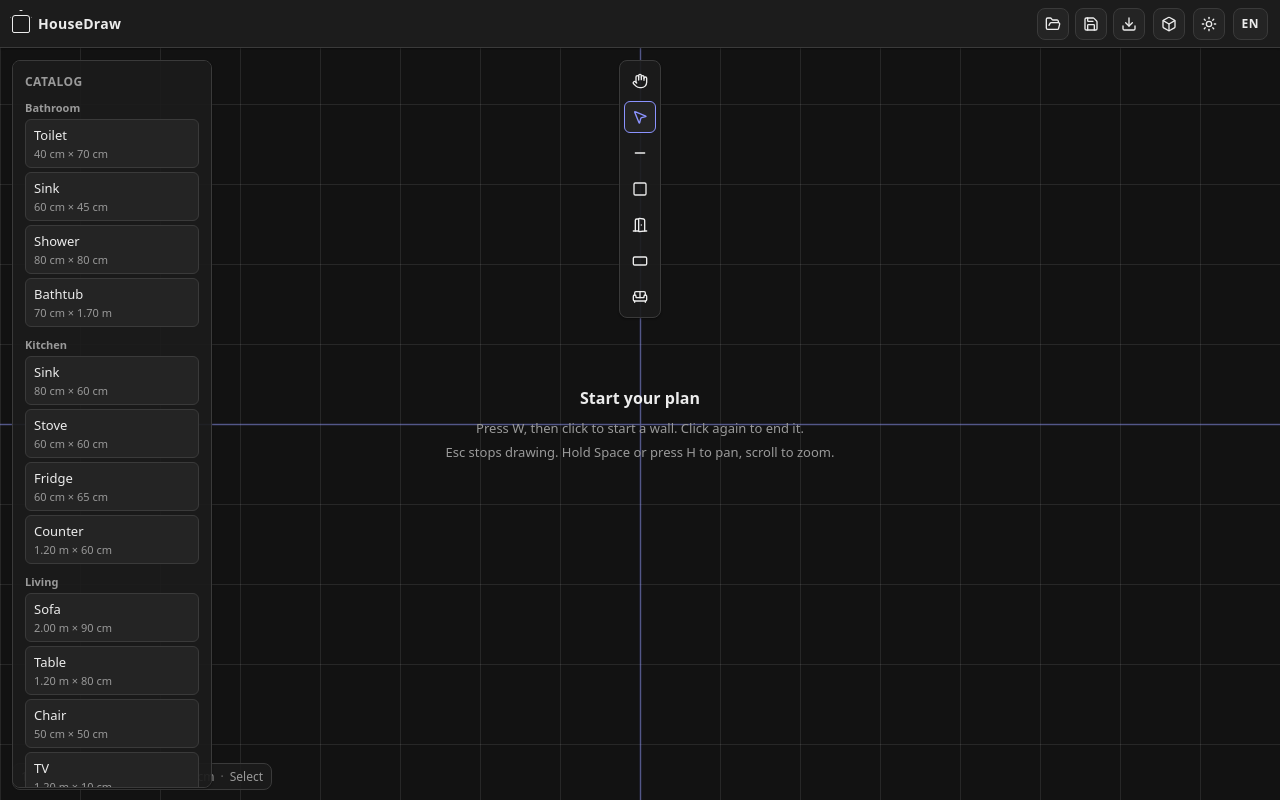
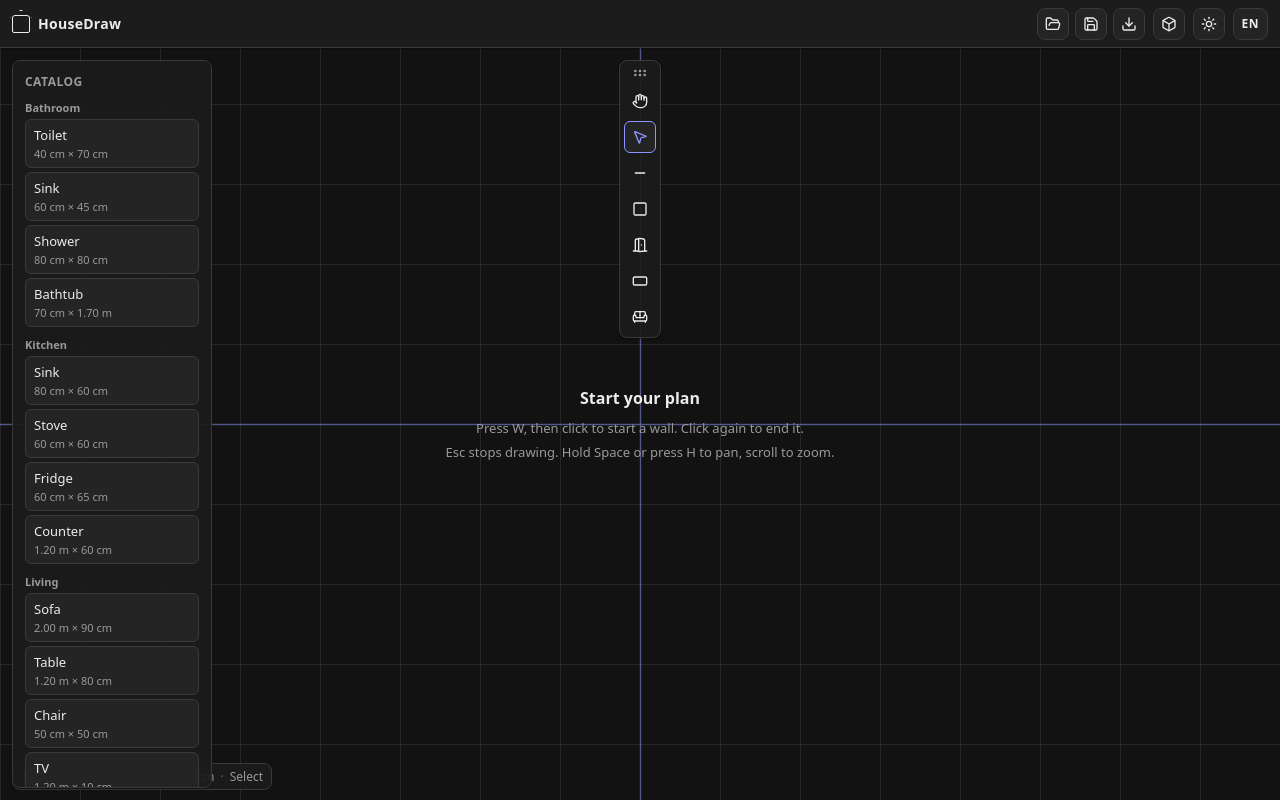
Before and after one commit to ArielAyala/HouseDraw, a React (Vite) app: page / in a window 1280 px wide. Built offline with nearby package versions, Linux system fonts and the light colour scheme.

Commit message:
feat(toolbar): implement draggable toolbar with persistent positioning

```diff
--- a/src/i18n/en.ts
+++ b/src/i18n/en.ts
@@ -24,6 +24,7 @@ export const en = {
     window: 'Window',
     stamp: 'Stamp',
     stampHint: 'Stamp (pick an item from the catalog)',
+    moveToolbar: 'Drag to move the toolbar',
     withShortcut: '{{label}} ({{key}})',
   },
   file: {
--- a/src/i18n/es.ts
+++ b/src/i18n/es.ts
@@ -26,6 +26,7 @@ export const es: typeof en = {
     window: 'Ventana',
     stamp: 'Sello',
     stampHint: 'Sello (elige un elemento del catálogo)',
+    moveToolbar: 'Arrastra para mover la barra',
     withShortcut: '{{label}} ({{key}})',
   },
   file: {
--- a/src/ui/Toolbar.module.css
+++ b/src/ui/Toolbar.module.css
@@ -12,6 +12,36 @@
   border-radius: var(--hd-radius);
   box-shadow: var(--hd-shadow);
   z-index: 2;
+}
+
+.horizontal {
+  flex-direction: row;
+}
+
+.grip,
+.gripHorizontal {
+  display: inline-flex;
+  align-items: center;
+  justify-content: center;
+  width: 32px;
+  height: 16px;
+  border: 0;
+  background: transparent;
+  color: var(--hd-text-muted);
+  cursor: grab;
+  touch-action: none;
+  user-select: none;
+}
+
+.gripHorizontal {
+  width: 16px;
+  height: 32px;
+}
+
+.dragging,
+.dragging .grip,
+.dragging .gripHorizontal {
+  cursor: grabbing;
 }
 
 .button {
--- a/src/ui/Toolbar.tsx
+++ b/src/ui/Toolbar.tsx
@@ -1,5 +1,7 @@
 import {
   DoorOpen,
+  GripHorizontal,
+  GripVertical,
   Hand,
   Minus,
   MousePointer2,
@@ -7,9 +9,25 @@ import {
   Sofa,
   Square,
 } from 'lucide-react'
+import {
+  type PointerEvent,
+  useCallback,
+  useLayoutEffect,
+  useRef,
+  useState,
+} from 'react'
 import { useTranslation } from 'react-i18next'
 import { type EditorTool, useEditorStore } from '../tools/editor'
 import styles from './Toolbar.module.css'
+import {
+  isHorizontalPlacement,
+  readToolbarPlacement,
+  resolveToolbarLayout,
+  type Size,
+  snapPlacement,
+  type ToolbarPlacement,
+  writeToolbarPlacement,
+} from './toolbarPlacement'
 
 const TOOLS: Array<{
   id: EditorTool
@@ -25,13 +43,145 @@ const TOOLS: Array<{
   { id: 'stamp', icon: Sofa },
 ]
 
+type DragSession = {
+  pointerId: number
+  offsetX: number
+  offsetY: number
+  stageLeft: number
+  stageTop: number
+  x: number | null
+  y: number | null
+}
+
+type Metrics = { stage: Size; bar: Size }
+
+function sameMetrics(a: Metrics | null, b: Metrics): boolean {
+  return (
+    a !== null &&
+    a.stage.width === b.stage.width &&
+    a.stage.height === b.stage.height &&
+    a.bar.width === b.bar.width &&
+    a.bar.height === b.bar.height
+  )
+}
+
 export default function Toolbar() {
   const { t } = useTranslation()
   const tool = useEditorStore((state) => state.tool)
   const setTool = useEditorStore((state) => state.setTool)
+  const barRef = useRef<HTMLDivElement>(null)
+  const dragRef = useRef<DragSession | null>(null)
+  const [placement, setPlacement] = useState<ToolbarPlacement | null>(
+    readToolbarPlacement,
+  )
+  const [preview, setPreview] = useState<{ x: number; y: number } | null>(null)
+  const [metrics, setMetrics] = useState<Metrics | null>(null)
+
+  const measure = useCallback(() => {
+    const bar = barRef.current
+    const stage = bar?.parentElement
+    if (!bar || !stage) return
+    const next: Metrics = {
+      stage: { width: stage.clientWidth, height: stage.clientHeight },
+      bar: { width: bar.offsetWidth, height: bar.offsetHeight },
+    }
+    setMetrics((prev) => (sameMetrics(prev, next) ? prev : next))
+  }, [])
+
+  useLayoutEffect(() => {
+    measure()
+  })
+
+  useLayoutEffect(() => {
+    window.addEventListener('resize', measure)
+    return () => window.removeEventListener('resize', measure)
+  }, [measure])
+
+  const active: ToolbarPlacement | null = preview
+    ? { edge: 'free', x: preview.x, y: preview.y }
+    : placement
+  const layout =
+    active && metrics
+      ? resolveToolbarLayout(active, metrics.stage, metrics.bar)
+      : null
+  const horizontal = active ? isHorizontalPlacement(active) : false
+
+  const handlePointerDown = (event: PointerEvent<HTMLButtonElement>) => {
+    const bar = barRef.current
+    const stage = bar?.parentElement
+    if (!bar || !stage) return
+    const barRect = bar.getBoundingClientRect()
+    const stageRect = stage.getBoundingClientRect()
+    dragRef.current = {
+      pointerId: event.pointerId,
+      offsetX: event.clientX - barRect.left,
+      offsetY: event.clientY - barRect.top,
+      stageLeft: stageRect.left,
+      stageTop: stageRect.top,
+      x: null,
+      y: null,
+    }
+    event.currentTarget.setPointerCapture(event.pointerId)
+  }
+
+  const handlePointerMove = (event: PointerEvent<HTMLButtonElement>) => {
+    const drag = dragRef.current
+    if (!drag || drag.pointerId !== event.pointerId) return
+    const x = event.clientX - drag.stageLeft - drag.offsetX
+    const y = event.clientY - drag.stageTop - drag.offsetY
+    drag.x = x
+    drag.y = y
+    setPreview({ x, y })
+  }
+
+  const handlePointerEnd = (event: PointerEvent<HTMLButtonElement>) => {
+    const drag = dragRef.current
+    if (!drag || drag.pointerId !== event.pointerId) return
+    dragRef.current = null
+    event.currentTarget.releasePointerCapture(event.pointerId)
+    setPreview(null)
+    const bar = barRef.current
+    const stage = bar?.parentElement
+    if (!bar || !stage || drag.x === null || drag.y === null) return
+    const next = snapPlacement(
+      drag.x,
+      drag.y,
+      { width: stage.clientWidth, height: stage.clientHeight },
+      { width: bar.offsetWidth, height: bar.offsetHeight },
+    )
+    setPlacement(next)
+    writeToolbarPlacement(next)
+  }
+
+  const GripIcon = horizontal ? GripVertical : GripHorizontal
+  const gripLabel = t('tools.moveToolbar')
 
   return (
-    <div className={styles.bar} role="toolbar" aria-label={t('tools.label')}>
+    <div
+      ref={barRef}
+      className={[
+        styles.bar,
+        horizontal ? styles.horizontal : '',
+        preview ? styles.dragging : '',
+      ]
+        .filter(Boolean)
+        .join(' ')}
+      style={layout ? { ...layout, transform: 'none' } : undefined}
+      role="toolbar"
+      aria-label={t('tools.label')}
+    >
+      <button
+        type="button"
+        className={horizontal ? styles.gripHorizontal : styles.grip}
+        aria-label={gripLabel}
+        title={gripLabel}
+        onPointerDown={handlePointerDown}
+        onPointerMove={handlePointerMove}
+        onPointerUp={handlePointerEnd}
+        onPointerCancel={handlePointerEnd}
+      >
+        <GripIcon size={16} />
+      </button>
       {TOOLS.map((item) => {
         const Icon = item.icon
         const pressed = tool === item.id
--- /dev/null
+++ b/src/ui/toolbarPlacement.ts
@@ -0,0 +1,126 @@
+export const TOOLBAR_STORAGE_KEY = 'housedraw.toolbar'
+
+export const SNAP_THRESHOLD = 24
+export const EDGE_MARGIN = 12
+
+export type ToolbarEdge = 'left' | 'right' | 'top' | 'bottom' | 'free'
+
+export type ToolbarPlacement = {
+  edge: ToolbarEdge
+  x: number
+  y: number
+}
+
+export type Size = { width: number; height: number }
+
+export type ToolbarLayout = {
+  left: number
+  top: number
+}
+
+export function isHorizontalPlacement(placement: ToolbarPlacement): boolean {
+  return placement.edge === 'top' || placement.edge === 'bottom'
+}
+
+export function snapPlacement(
+  x: number,
+  y: number,
+  stage: Size,
+  bar: Size,
+): ToolbarPlacement {
+  const maxX = Math.max(0, stage.width - bar.width)
+  const maxY = Math.max(0, stage.height - bar.height)
+  const freeX = clamp(x, 0, maxX)
+  const freeY = clamp(y, 0, maxY)
+
+  const distances: Array<{ edge: ToolbarEdge; distance: number }> = [
+    { edge: 'left', distance: freeX },
+    { edge: 'right', distance: maxX - freeX },
+    { edge: 'top', distance: freeY },
+    { edge: 'bottom', distance: maxY - freeY },
+  ]
+
+  let nearest: { edge: ToolbarEdge; distance: number } | null = null
+  for (const candidate of distances) {
+    if (candidate.distance > SNAP_THRESHOLD) continue
+    if (nearest === null || candidate.distance < nearest.distance) {
+      nearest = candidate
+    }
+  }
+
+  return { edge: nearest?.edge ?? 'free', x: freeX, y: freeY }
+}
+
+export function resolveToolbarLayout(
+  placement: ToolbarPlacement,
+  stage: Size,
+  bar: Size,
+): ToolbarLayout {
+  const maxX = Math.max(0, stage.width - bar.width)
+  const maxY = Math.max(0, stage.height - bar.height)
+  const x = clamp(placement.x, 0, maxX)
+  const y = clamp(placement.y, 0, maxY)
+
+  switch (placement.edge) {
+    case 'left':
+      return { left: EDGE_MARGIN, top: y }
+    case 'right':
+      return { left: Math.max(0, maxX - EDGE_MARGIN), top: y }
+    case 'top':
+      return { left: x, top: EDGE_MARGIN }
+    case 'bottom':
+      return { left: x, top: Math.max(0, maxY - EDGE_MARGIN) }
+    case 'free':
+      return { left: x, top: y }
+  }
+}
+
+export function parseToolbarPlacement(
+  text: string | null,
+): ToolbarPlacement | null {
+  if (text === null) return null
+  try {
+    const value: unknown = JSON.parse(text)
+    if (typeof value !== 'object' || value === null) return null
+    const { edge, x, y } = value as Record<string, unknown>
+    if (!isEdge(edge)) return null
+    if (!isFiniteNumber(x) || !isFiniteNumber(y)) return null
+    return { edge, x, y }
+  } catch {
+    return null
+  }
+}
+
+export function readToolbarPlacement(): ToolbarPlacement | null {
+  try {
+    return parseToolbarPlacement(localStorage.getItem(TOOLBAR_STORAGE_KEY))
+  } catch {
+    return null
+  }
+}
+
+export function writeToolbarPlacement(placement: ToolbarPlacement): void {
+  try {
+    localStorage.setItem(TOOLBAR_STORAGE_KEY, JSON.stringify(placement))
+  } catch {
+    // quota exceeded / private mode: the position is kept in memory only
+  }
+}
+
+function clamp(value: number, min: number, max: number): number {
+  return Math.min(Math.max(value, min), max)
+}
+
+function isEdge(value: unknown): value is ToolbarEdge {
+  return (
+    value === 'left' ||
+    value === 'right' ||
+    value === 'top' ||
+    value === 'bottom' ||
+    value === 'free'
+  )
+}
+
+function isFiniteNumber(value: unknown): value is number {
+  return typeof value === 'number' && Number.isFinite(value)
+}
```
Also changed, not shown: 2 other files (tests, documents, lock files or other folders).
